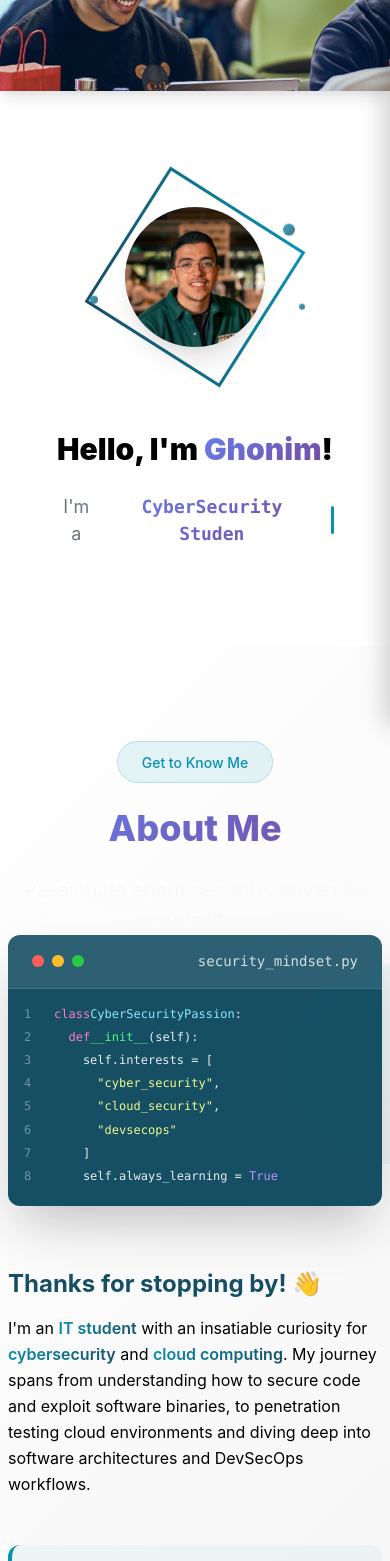
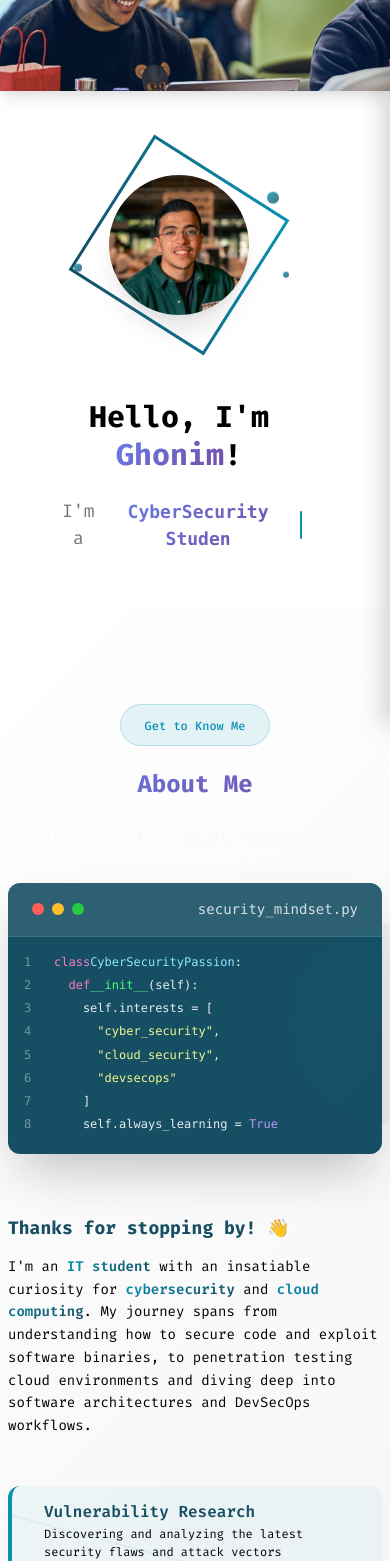
Before and after one commit to Ghonim88/itsme_ghonim, a Vue app in the folder its_me/: page / in a window 390 px wide. Shown: the part 120-1681 px from the top of the page. Built offline with nearby package versions, Linux system fonts and the light colour scheme.

Commit message:
some content check and css modifications

```diff
--- a/its_me/index.html
+++ b/its_me/index.html
@@ -3,6 +3,11 @@
   <head>
     <meta charset="UTF-8">
     <link rel="icon" href="/favicon.ico">
+
+  <link rel="preconnect" href="https://fonts.googleapis.com">
+  <link rel="preconnect" href="https://fonts.gstatic.com" crossorigin>
+  <link href="https://fonts.googleapis.com/css2?family=Fira+Code:wght@300..700&family=IBM+Plex+Mono:ital,wght@0,100;0,200;0,300;0,400;0,500;0,600;0,700;1,100;1,200;1,300;1,400;1,500;1,600;1,700&display=swap" rel="stylesheet">
+
     <meta name="viewport" content="width=device-width, initial-scale=1.0">
 
   </head>
--- a/its_me/src/assets/base.css
+++ b/its_me/src/assets/base.css
@@ -34,7 +34,7 @@
   --gradient-hero: linear-gradient(135deg, rgba(8, 145, 178, 0.05) 0%, rgba(22, 78, 99, 0.1) 100%);
 
   /* Typography */
-  --font-family-primary: 'Inter', -apple-system, BlinkMacSystemFont, 'Segoe UI', Roboto, sans-serif;
+  --font-family-primary: 'Fira Code', monospace;
   --font-family-secondary: ui-serif, Georgia, Cambria, 'Times New Roman', serif;
   --font-family-mono: ui-monospace, SFMono-Regular, Menlo, Monaco, 'Roboto Mono', monospace;
 
--- a/its_me/src/components/aboutMe.vue
+++ b/its_me/src/components/aboutMe.vue
@@ -23,7 +23,7 @@
                                 <h3 class="story-greeting text-2xl font-bold text-accent mb-md">
                                     Thanks for stopping by! 👋
                                 </h3>
-                                <p class="story-lead text-lg leading-relaxed text-black">
+                                <p class="story-lead text-md leading-relaxed text-black">
                                     I'm an <span class="highlight-text">IT student</span> with an insatiable curiosity for
                                     <span class="highlight-text">cybersecurity</span> and
                                     <span class="highlight-text">cloud computing</span>.
@@ -123,7 +123,7 @@
                         <h3 class="text-3xl font-bold text-accent mb-md">
                             Beyond the Code
                         </h3>
-                        <p class="text-lg text-black">
+                        <p class="text-lg text-black with-break">
                             When I'm not diving into the latest vulnerabilities or exploring new technologies...
                         </p>
                     </div>
@@ -181,7 +181,7 @@ const passions = ref([
     },
     {
         title: "Cloud Penetration Testing",
-        description: "Testing cloud environments for security weaknesses and misconfigurations",
+        description: "Gaining hands-on practice testing cloud setups for misconfigurations and weaknesses",
         icon: "CloudIcon"
     },
     {
@@ -210,12 +210,12 @@ const activities = ref([
     },
     {
         title: "Tech Meetups",
-        description: "Attending technology events to learn, share, and build professional connections",
+        description: "Attending technology events to learn, share, and build professional communities",
         icon: "UsersIcon"
     },
     {
         title: "Continuous Learning",
-        description: "Always exploring new technologies, tools, and security methodologies",
+        description: "Exploring new technologies and tools, and keeping up with the latest security practices and trends through reading and watching.",
         icon: "BookIcon"
     }
 ])
@@ -225,7 +225,7 @@ const stats = ref([
     { number: "24/7", label: "Learning Mindset" },
     { number: "100%", label: "Passion Driven" },
     { number: "∞", label: "Curiosity Level" },
-    { number: "1", label: "Cup of Coffee" }
+    { number: "2", label: "Cup of Coffee" }
 ])
 
 // Icon components
@@ -609,10 +609,30 @@ const BookIcon = () => h('svg', { width: '32', height: '32', viewBox: '0 0 24 24
 }
 
 @media (max-width: 480px) {
+     .section-title {
+        font-size: var(--text-2xl);
+    }
+    .story-greeting {
+        font-size: var(--text-lg);
+    }
+    .balance-header h3 {
+        font-size: var(--text-lg);
+    }
+    .badge-text {
+        font-size: var(--text-xs);
+    }
     .story-lead {
-        font-size: var(--text-base);
+        font-size: var(--text-sm);
     }
-
+    .passion-title {
+        font-size: var(--text-md);
+    }
+    .passion-desc {
+        font-size: var(--text-xs);
+    }
+    .with-break {
+        font-size: var(--text-sm);
+    }
     .stats-container {
         grid-template-columns: 1fr;
     }
--- a/its_me/src/components/intro.vue
+++ b/its_me/src/components/intro.vue
@@ -1,6 +1,6 @@
 <template>
     <!-- Full-width Cover Picture Section -->
-    <section class="intro-cover full-width">
+    <section class="intro-cover full-width ">
         <img
             src="../assets/images/coverPicture.jpeg"
             alt="Cover background"
@@ -18,7 +18,7 @@
             <div class="content-inner flex items-center">
                 <div class="intro-left animate-slide-left">
                     <div class="text-content">
-                        <h1 class="greeting text-6xl font-black leading-tight mb-lg">
+                        <h1 class="greeting text-5xl font-black leading-tight mb-lg">
                             Hello, I'm
                             <span class="name-highlight text-gradient">Ghonim</span>!
                         </h1>
@@ -131,7 +131,7 @@ onUnmounted(() => {
 <style scoped>
 /* Component-specific styles only */
 .intro-cover {
-    height: 25vh;
+    height: 10vh;
     min-height: 300px;
     position: relative;
     overflow: hidden;
@@ -153,7 +153,7 @@ onUnmounted(() => {
 }
 
 .section-spacer {
-    height: var(--space-md); /* Reduced from --space-2xl to --space-md */
+    height: var(--space-2xl); /* Reduced from --space-2xl to --space-md */
 }
 
 .intro-content::before {
@@ -167,7 +167,7 @@ onUnmounted(() => {
 }
 
 .content-inner {
-    gap: var(--space-4xl);
+    gap: var(--space-xl);
 }
 
 .intro-left {
@@ -180,7 +180,8 @@ onUnmounted(() => {
 .pp-section {
   background: white;
   color: rgb(0, 0, 0); /* keeps text readable */
-  padding: 3rem 3rem 0rem 3rem;
+  padding: 1rem 5rem 2rem 3rem;
+  min-height: 40vh;
 }
 
 .typing-wrap {
--- a/its_me/src/components/timeline.vue
+++ b/its_me/src/components/timeline.vue
@@ -79,10 +79,10 @@ const modalData = {
     year: "2022/2023",
     sections: [
       {
-        title: "Foundation Courses",
+        title: "From Learning to Building",
         content: [
           "Programming Fundamentals (C#)",
-          "Web Development (HTML, CSS, JavaScript basics)",
+          "Web Development (HTML, CSS, JavaScript)",
           "Database Design & SQL",
           "Networking (Cisco CCNA: Introduction, Switching & Routing)",
           "Linux Essentials & Information Systems",
@@ -106,10 +106,10 @@ const modalData = {
         ],
       },
     ],
-    tags: ["C#", "SQL", "JavaScript (basics)","Figma","Linux","Cisco Networking", "HTML/CSS", "Git"],
+    tags: ["C#", "SQL", "JavaScript","Figma","Linux","Cisco Networking", "HTML/CSS", "Git"],
   },
   "2023/2024": {
-    title: "Foundation Courses",
+    title: "From Learning to Building",
     year: "2023/2024",
     sections: [
       {
@@ -125,7 +125,7 @@ const modalData = {
       {
         title: "Key Projects",
         content: [
-          "Bank Application: Developed a full-stack application with Vue.js frontend and Spring Boot backend, including JWT authentication and unit testing.",
+          "Bank Application: Built a full-stack banking system with Vue.js frontend and Spring Boot backend. Implemented JWT-based authentication for secure access, and applied both unit and Cucumber testing to ensure functionality. Practiced web security by testing for SQL injection, XSS, and other vulnerabilities.",
         ],
       },
       {
@@ -139,6 +139,9 @@ const modalData = {
       },
     ],
     tags: [
+      "PHP",
+      "SQL",
+      "JavaScript",
       "Java",
       "Spring Boot",
       "Testing (JUnit, Cucumber)",
@@ -197,16 +200,16 @@ const modalData = {
         title: "Minor: Cloud Computing",
         content: [
           "Designed and documented RESTful APIs using OpenAPI (Swagger), with hands-on experience in API testing and integration.",
-          "Built and deployed serverless and microservice-based solutions using Microsoft Azure, Go, and Python.",
+          "Built and deployed serverless and microservice-based solutions using Go, and Python.",
           "Gained practical knowledge of CI/CD pipelines, DevOps practices, and automated deployments.",
-          "Learned to deploy, maintain, and scale applications in containerized environments with Kubernetes.",
+          "Learned to deploy, maintain, and scale applications in containerized environments with Kubernetes and OpenShift.",
           "Applied cloud concepts in a real-world group project (SuperApp) for an external client, integrating AI-powered agents to boost Gen Z productivity.",
         ],
       },
       {
         title: "Certifications",
         content: [
-          "DevSecOps Fundamentals – Cybr (In Progress): Currently learning the fundamentals of DevSecOps, including secure software development practices, threat modeling, automated vulnerability testing, container security, and secure deployment.",
+          "DevSecOps Fundamentals – Cybr (In Progress): Currently working on the fundamentals of DevSecOps, including secure software development practices, threat modeling, automated vulnerability testing, container security, and secure deployment.",
           "AWS PenTesting: Gained hands-on experience identifying and exploiting AWS misconfigurations in IAM, Lambda, EC2, and S3, while practicing penetration testing through the AWS Console, CLI, and PacU to strengthen skills in real-world cloud security assessments.",
         ],
       },
@@ -230,7 +233,7 @@ const modalData = {
     "Docker",
     "REST API",
     "OpenAPI (Swagger)",
-    "CI/CD",
+    "CI/CD pipelines",
     ],
   },
 
@@ -256,7 +259,7 @@ const timelineItems = [
   {
     year: "2025/Present",
     title: "Professional Development & Specialization",
-    subtitle: "Internship experience and advanced cybersecurity specialization.",
+    subtitle: "Diving into the world of cloud computing with a strong focus on building and securing scalable solutions.",
   },
 
 ];
@@ -755,5 +758,18 @@ onUnmounted(() => {
   .modal-title {
     font-size: var(--text-lg);
   }
+  .timeline-year {
+    font-size: var(--text-ms);
+  }
+  .timeline-title-item{
+    font-size: var(--text-ms);
+  }
+  .timeline-subtitle-item {
+    font-size: var(--text-xs);
+  }
+  .modal-section li,
+  .tag {
+    font-size: 12px !important;
+  }
 }
 </style>
```
